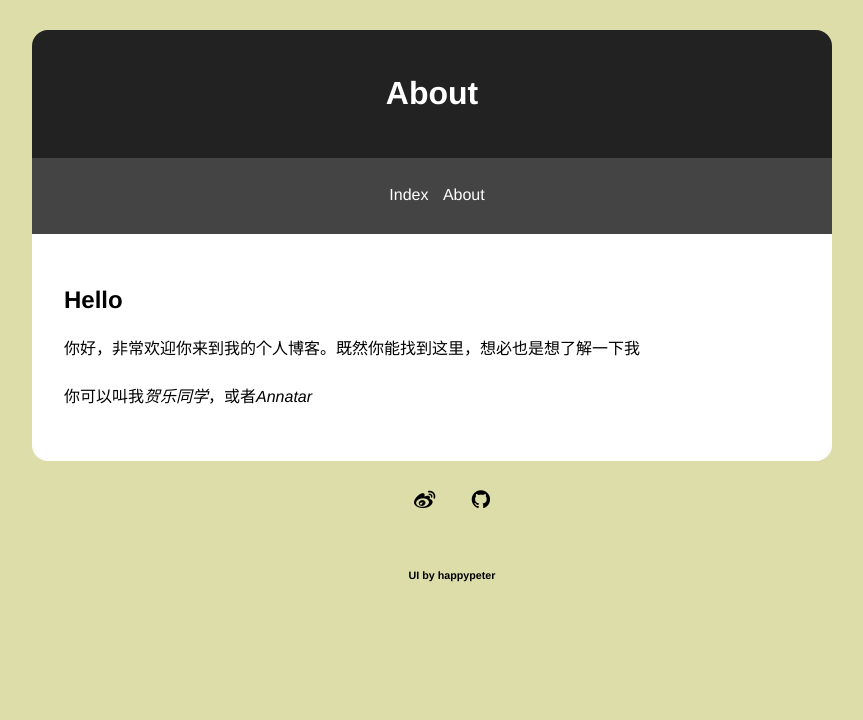
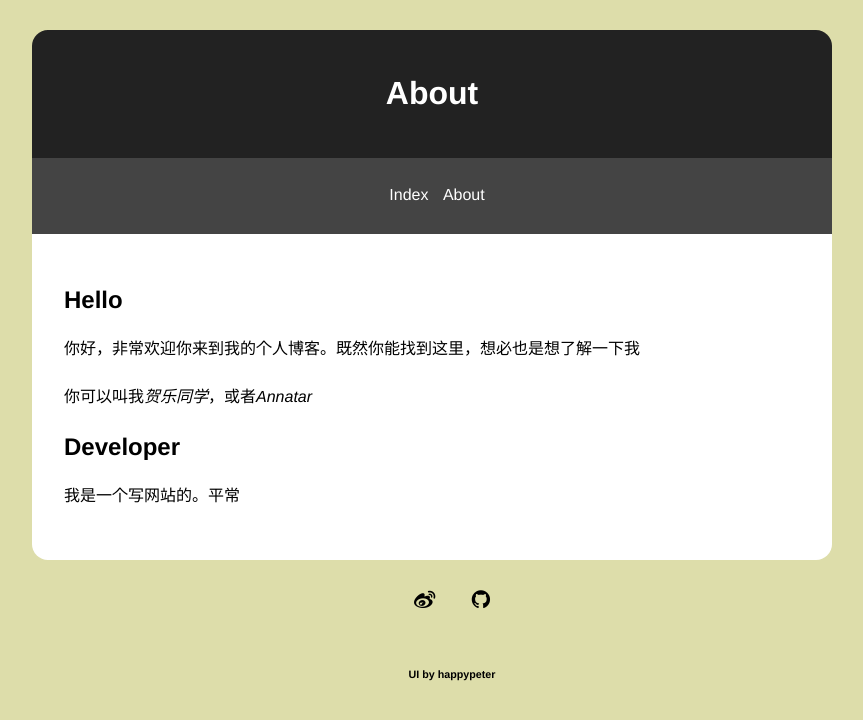
Before and after one commit to AnnatarHe/AnnatarHe.github.io, a Jekyll site: the page built from about.md, in a window 1280 px wide. Shown: the top 720 px of the page, without its empty margins (208-1071 px from the left). Built offline with Jekyll 4.4.1, drawn with Linux system fonts in a browser that asks for light colours; nearby versions of some CDN libraries; comment, search, counter and statistics services are not loaded.

Commit message:
add some issue at about

```diff
--- a/about.md
+++ b/about.md
@@ -8,3 +8,7 @@ title: About
 你好，非常欢迎你来到我的个人博客。既然你能找到这里，想必也是想了解一下我
 
 你可以叫我*贺乐同学*，或者*Annatar*
+
+## Developer
+
+我是一个写网站的。平常
```
